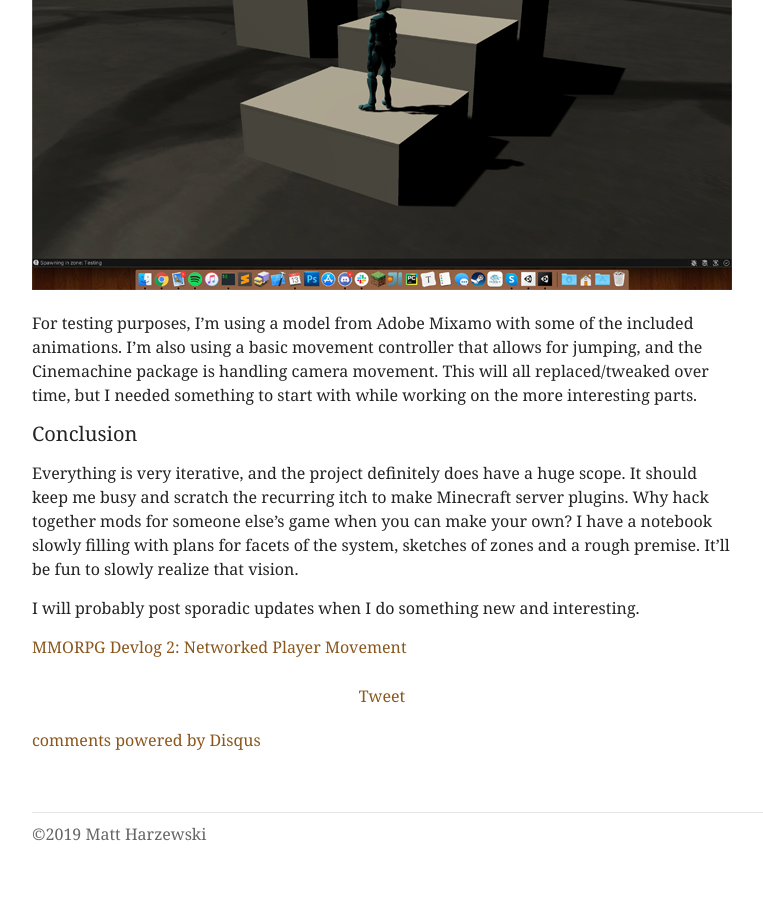
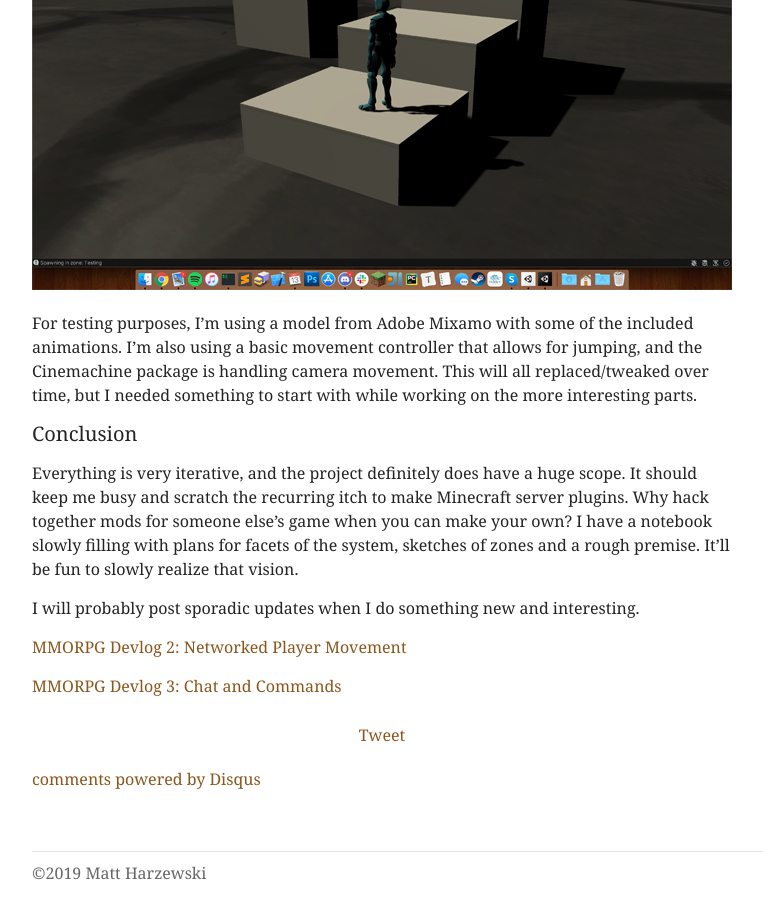
Before and after one commit to mattvh/matt.harzewski.com, a Jekyll site: the page built from _posts/2020-10-13-mmorpg-devlog-1-building-mmorpg-unity.markdown, in a window 1280 px wide and 900 px high, scrolled down 6100 px. Shown: the whole window, without its empty margins (128-891 px from the left). Built offline with Jekyll 4.4.1, drawn with Linux system fonts in a browser that asks for light colours; nearby versions of some CDN libraries; some web fonts are replaced; a script that is not in the unit is left out; comment, search, counter and statistics services are not loaded; before the commit the page ends 6961 px from its top, so only the background shows below that.

```diff
--- a/_posts/2020-10-13-mmorpg-devlog-1-building-mmorpg-unity.markdown
+++ b/_posts/2020-10-13-mmorpg-devlog-1-building-mmorpg-unity.markdown
@@ -107,3 +107,5 @@
 I will probably post sporadic updates when I do something new and interesting.
 
 [MMORPG Devlog 2: Networked Player Movement](/2021/02/03/mmorpg-devlog-2-networked-player-movement/)
+
+[MMORPG Devlog 3: Chat and Commands](/2021/06/20/mmorpg-devlog-3-chat-and-commands/)
```
